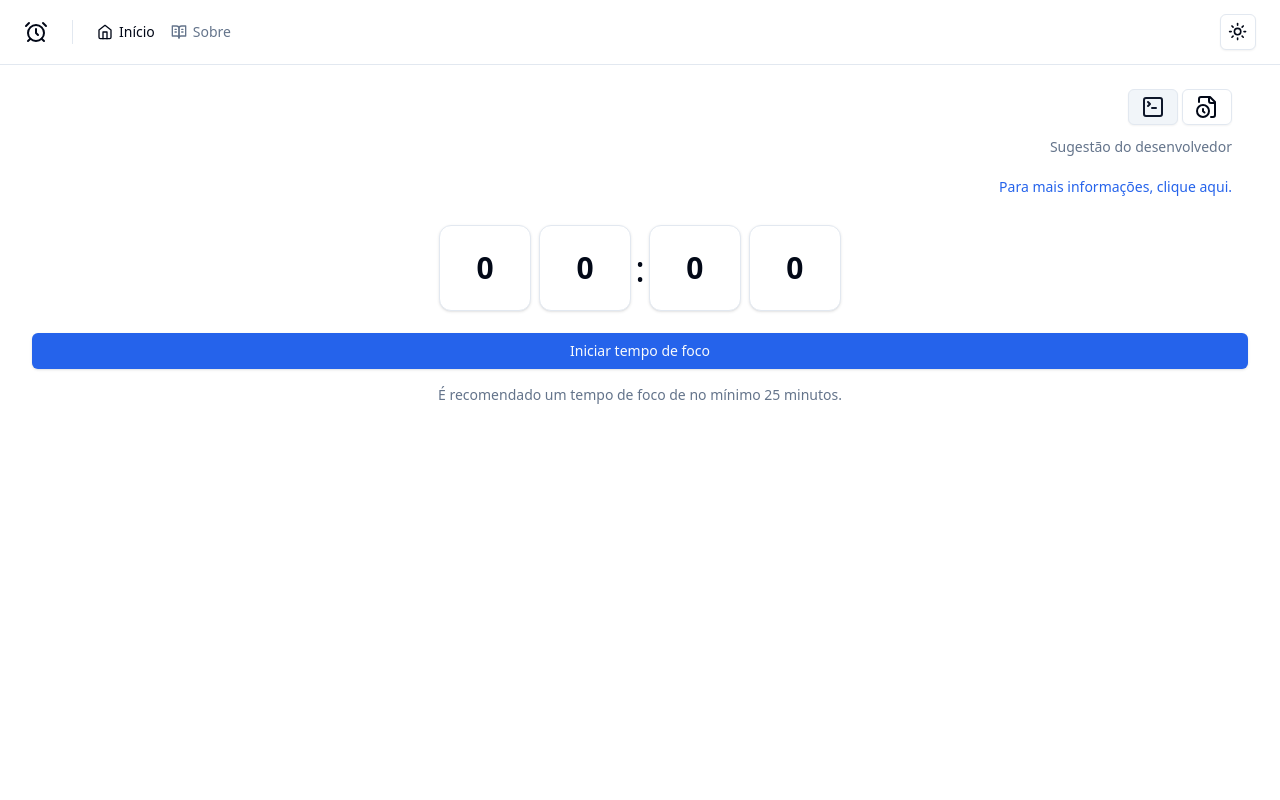
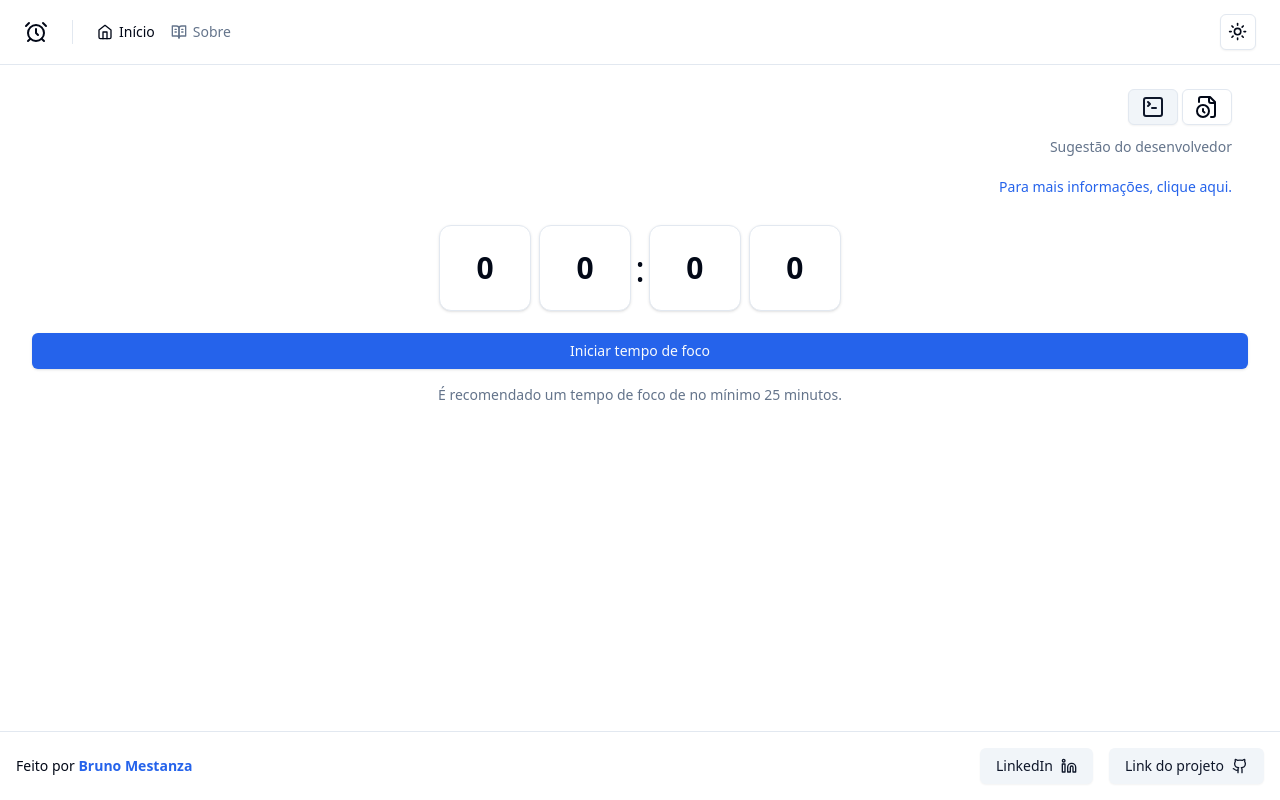
Before and after one commit to brunomestanza/flowmodoro, a React (Vite) app: page / in a window 1280 px wide. Built offline with nearby package versions, Linux system fonts and the light colour scheme.

Commit message:
feat: :sparkles: add footer

```diff
--- /dev/null
+++ b/src/components/footer.tsx
@@ -0,0 +1,44 @@
+import { Github, Linkedin } from 'lucide-react'
+import { Link } from 'react-router-dom'
+
+import { Button } from './ui/button'
+import { Separator } from './ui/separator'
+
+export function Footer() {
+  return (
+    <footer>
+      <Separator />
+      <div className="flex flex-col items-center justify-between gap-4 p-4 md:flex-row">
+        <span className="text-sm">
+          Feito por <strong className="text-primary">Bruno Mestanza</strong>
+        </span>
+        <div className="flex items-center gap-4">
+          <Button
+            variant="secondary"
+            className="flex items-center gap-2"
+            asChild
+          >
+            <Link
+              to="https://www.linkedin.com/in/brunomestanza/"
+              target="_blank"
+            >
+              LinkedIn <Linkedin className="size-4" />
+            </Link>
+          </Button>
+          <Button
+            variant="secondary"
+            className="flex items-center gap-2"
+            asChild
+          >
+            <Link
+              to="https://github.com/brunomestanza/flowmodoro"
+              target="_blank"
+            >
+              Link do projeto <Github className="size-4" />
+            </Link>
+          </Button>
+        </div>
+      </div>
+    </footer>
+  )
+}
--- a/src/pages/layouts/app.tsx
+++ b/src/pages/layouts/app.tsx
@@ -1,5 +1,6 @@
 import { Outlet } from 'react-router-dom'
 
+import { Footer } from '@/components/footer'
 import { Header } from '@/components/header'
 
 export function AppLayout() {
@@ -9,6 +10,7 @@ export function AppLayout() {
       <div className="flex flex-1 flex-col gap-4 p-8 pt-6">
         <Outlet />
       </div>
+      <Footer />
     </div>
   )
 }
```
